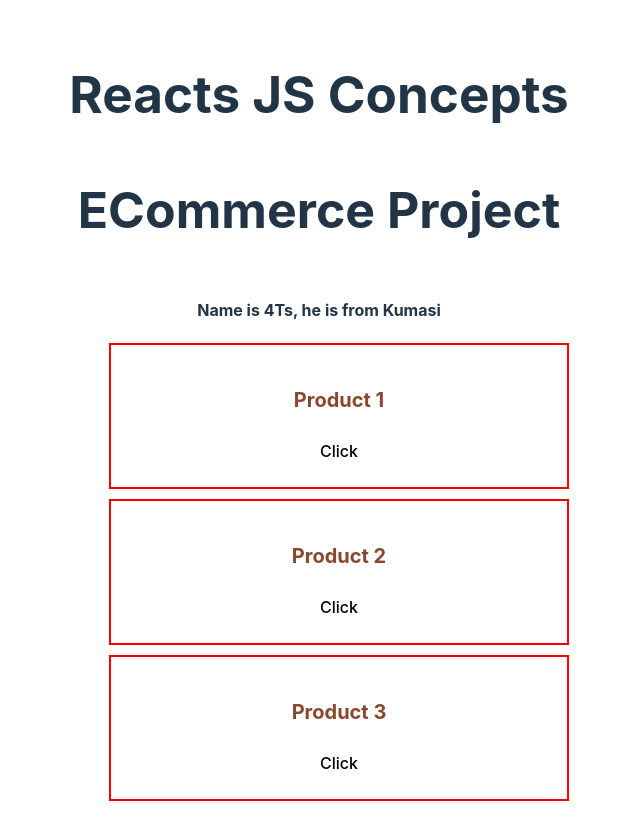
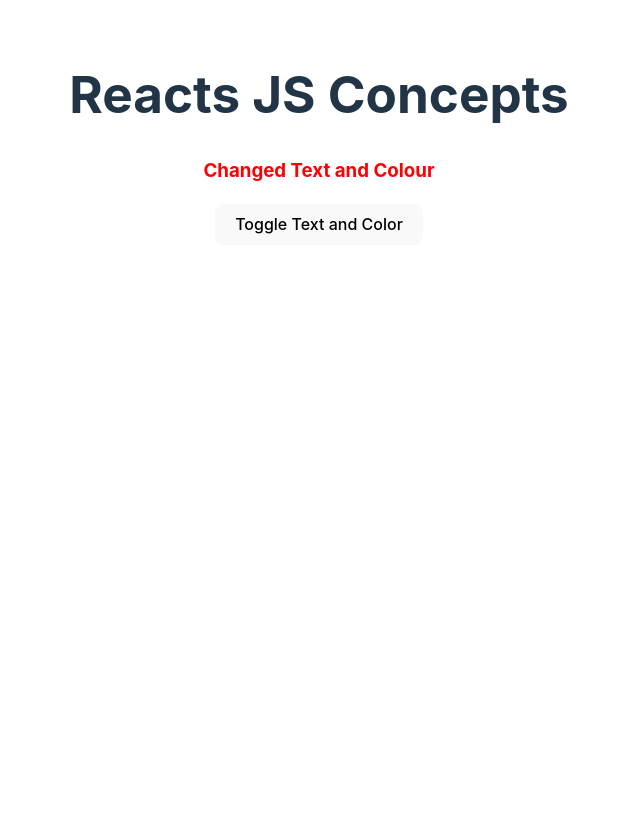
Before and after one commit to emmaowusu294/ReactJS, a React (Vite) app in the folder reactjs-concepts-2025/: page / in a window 1280 px wide. Shown: the top 840 px of the page, without its empty margins (321-961 px from the left). After the commit the page ends 800 px from the top, so only its background shows below. Built offline with nearby package versions, Linux system fonts and the light colour scheme.

Commit message:
togggles using state

```diff
--- a/reactjs-concepts-2025/src/App.jsx
+++ b/reactjs-concepts-2025/src/App.jsx
@@ -10,10 +10,10 @@ function App() {
   return (
     <div>
       <h1>Reacts JS Concepts</h1>
-      {/* <ClassBasedComponent />
-      <FunctionalComponent /> */}
+      <ClassBasedComponent />
+      {/* <FunctionalComponent /> */}
 
-      <ProductList listOfProducts = {dummyProductData} name = '4Ts' city = 'Kumasi' />
+      {/* <ProductList listOfProducts = {dummyProductData} name = '4Ts' city = 'Kumasi' /> */}
     </div>
 
   )
--- a/reactjs-concepts-2025/src/components/class-based-components.jsx
+++ b/reactjs-concepts-2025/src/components/class-based-components.jsx
@@ -3,10 +3,39 @@ import { Component } from "react";
 
 class ClassBasedComponent extends Component {
 
+    //state
+    state = {
+        showText : false,
+        changeColor : false
+    }
+
+    handleClick = () => {
+        console.log('clicked');
+        // this is not recommended
+        // this.state.showText = !this.state.showText;
+
+        const {showText, changeColor} = this.state;
+
+        this.setState({
+            showText : !showText,
+            changeColor : !changeColor
+        })
+    }
+
     render () {
+
+        console.log(this.state);
+
+        const {showText, changeColor} = this.state;
         return  (
             <div>
-                <h3>Class Based Components</h3>
+                {
+                    showText ?
+                    <h3>Class Based Components</h3>
+                     : <h3 style={{color : changeColor ? 'black' : 'red'}}>Changed Text and Colour</h3>
+                }
+
+                <button onClick={this.handleClick}>Toggle Text and Color</button>
             </div>
         );
     }
```
